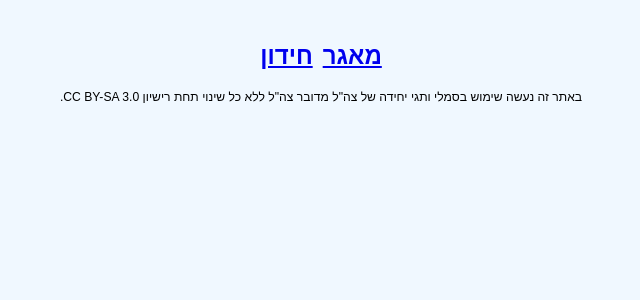
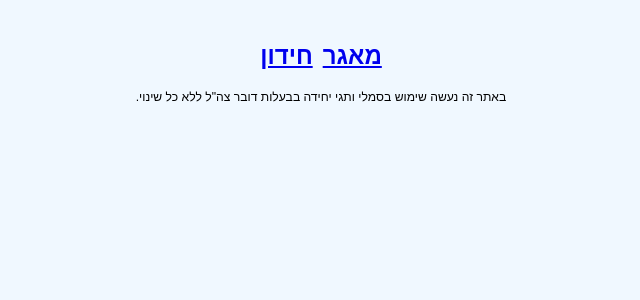
Before and after one commit to Tbsc/Tzahle, a Flask app: page / in a window 1280 px wide. Shown: the part 58-358 px from the top of the page, without its empty margins (319-959 px from the left). Run offline with Flask 2, Linux system fonts and the light colour scheme.

Commit message:
Yet another change to the footer license disclaimer (I hope it's correct enough)

```diff
--- a/templates/base.html
+++ b/templates/base.html
@@ -16,7 +16,7 @@
     {% block main %} {% endblock %}
 </main>
 <footer>
-    באתר זה נעשה שימוש בסמלי ותגי יחידה של צה"ל מ<a href="{{ url_for('units_dir', tag_path='sections/operations/spokesperson') }}" id="dotzlink">דובר צה"ל</a> ללא כל שינוי תחת רישיון CC BY-SA 3.0.
+    באתר זה נעשה שימוש בסמלי ותגי יחידה בבעלות <a href="{{ url_for('units_dir', tag_path='sections/operations/spokesperson') }}" id="dotzlink">דובר צה"ל</a> ללא כל שינוי.
     {% block footer %}{% endblock %}
 </footer>
 <script src="https://code.jquery.com/jquery-3.6.0.min.js"></script>
```
